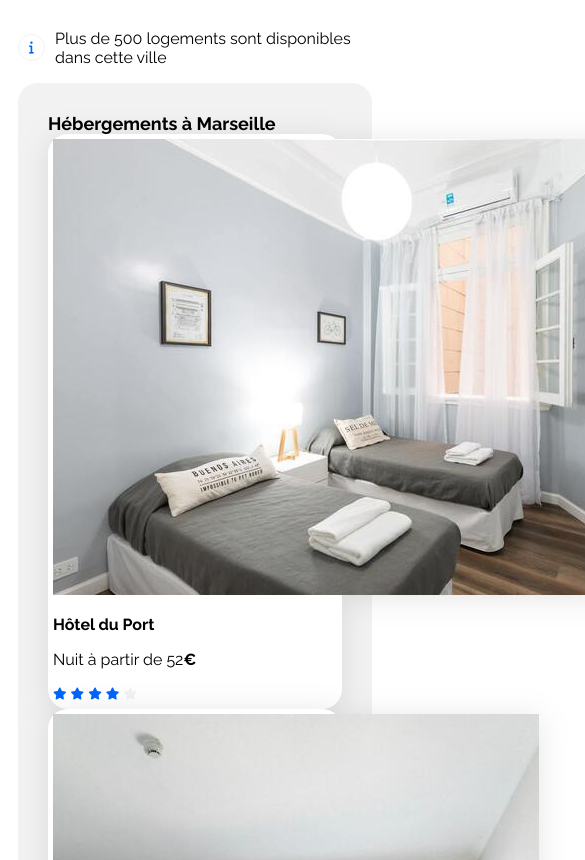
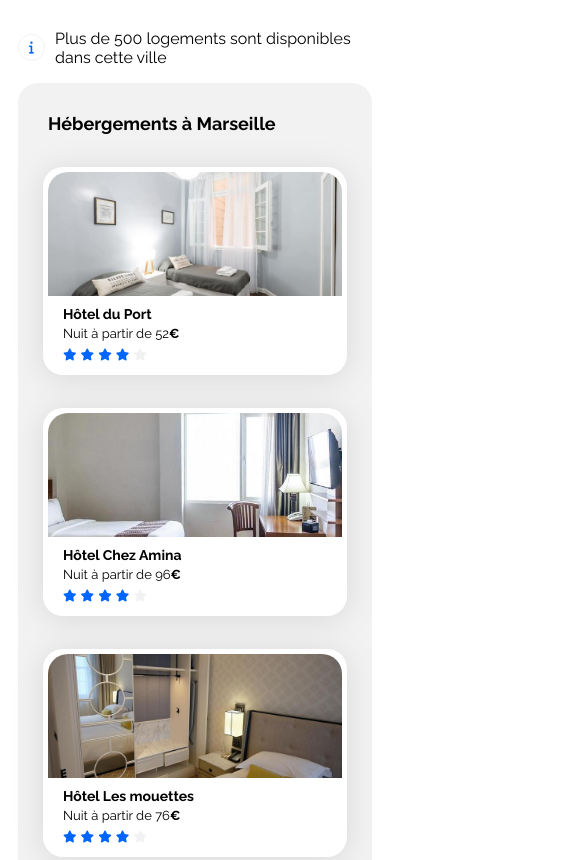
Before and after one commit to philfab/Muller_Philippe_3_code_032023, a plain HTML site: page index.html in a window 390 px wide. Shown: the part 480-1340 px from the top of the page, 585 px wide, since content can reach past the window. Drawn offline with Linux system fonts and the light colour scheme.

Commit message:
Hebergements + Populaires responsive

```diff
--- a/css/style.css
+++ b/css/style.css
@@ -252,6 +252,53 @@ h1 + p {
   width: 65%;
 }
 
+/****** Perso Hebergements... ***********/
+.hebergements-cards {
+  display: flex;
+  flex-direction: row;
+  justify-content: space-between;
+  flex-wrap: wrap;
+}
+
+.hebergements-cards .card {
+  display: flex;
+  flex-flow: column;
+  margin-top: 33px;
+  flex-basis: 30%;
+}
+
+.hebergements-cards img {
+  width: 100%;
+  height: 124px;
+  border-top-left-radius: 20px;
+  border-top-right-radius: 20px;
+}
+
+.hebergements-cards .card-content {
+  padding-left: 15px;
+  display: flex;
+  flex-direction: column;
+  box-sizing: border-box;
+}
+
+.hebergements-cards .card-title {
+  margin-top: 10px;
+  margin-bottom: 4px;
+}
+
+.hebergements-cards .card-subtitle {
+  margin: 0px 0px 5px 0px;
+}
+
+.hebergements-cards .card-rating {
+  margin-bottom: 5px;
+}
+
+.hebergements h3:nth-last-child(1){
+  margin-bottom: 0;
+}
+/****** ...Perso Hebergements ***********/
+
 /****** Populaires ***********/
 .populaires {
   width: 32%;
@@ -358,7 +405,6 @@ footer{
 }
 
 /****** Perso 1024... ***********/
-
 .button-filtres {
   padding: 4px 13px 4px 13px;
 }
@@ -371,6 +417,14 @@ footer{
 .filtres h2:nth-of-type(1){
   grid-row: 1;
   grid-column: 1 / 5;
+}
+
+.hebergements-cards .card-title {
+  font-size: 14px;
+}
+
+.hebergements-cards .card-subtitle {
+  font-size: 13px;
 }
 /****** ...Perso 1024 ***********/
 
@@ -452,6 +506,14 @@ footer{
   font-size: 15px;
 }
 
+.populaires-cards .card, .hebergements-cards .card{
+  width: 100%;
+}
+
+.populaires-cards, .hebergements-cards{
+  flex-flow: column;
+  align-items: center;
+}
 /****** ...Perso 768 ***********/
 
 }
--- a/index.html
+++ b/index.html
@@ -223,7 +223,8 @@
                   </article>
             </div>
 
-            <h2 class="section-title">Afficher plus</h2>
+            <h3>Afficher plus</h3>
+
           </section>
 
           <!-- POPULAIRES -->
```
